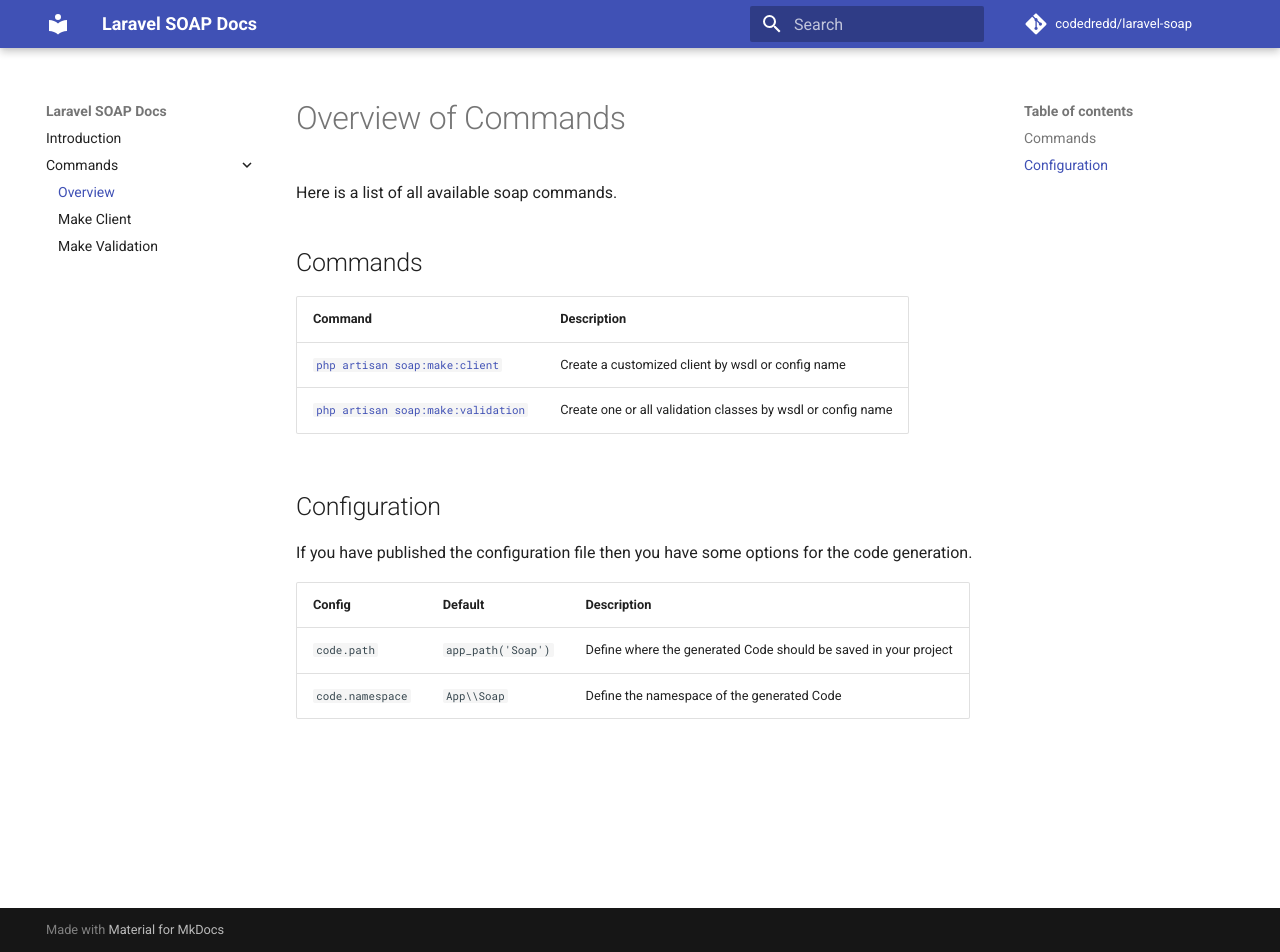
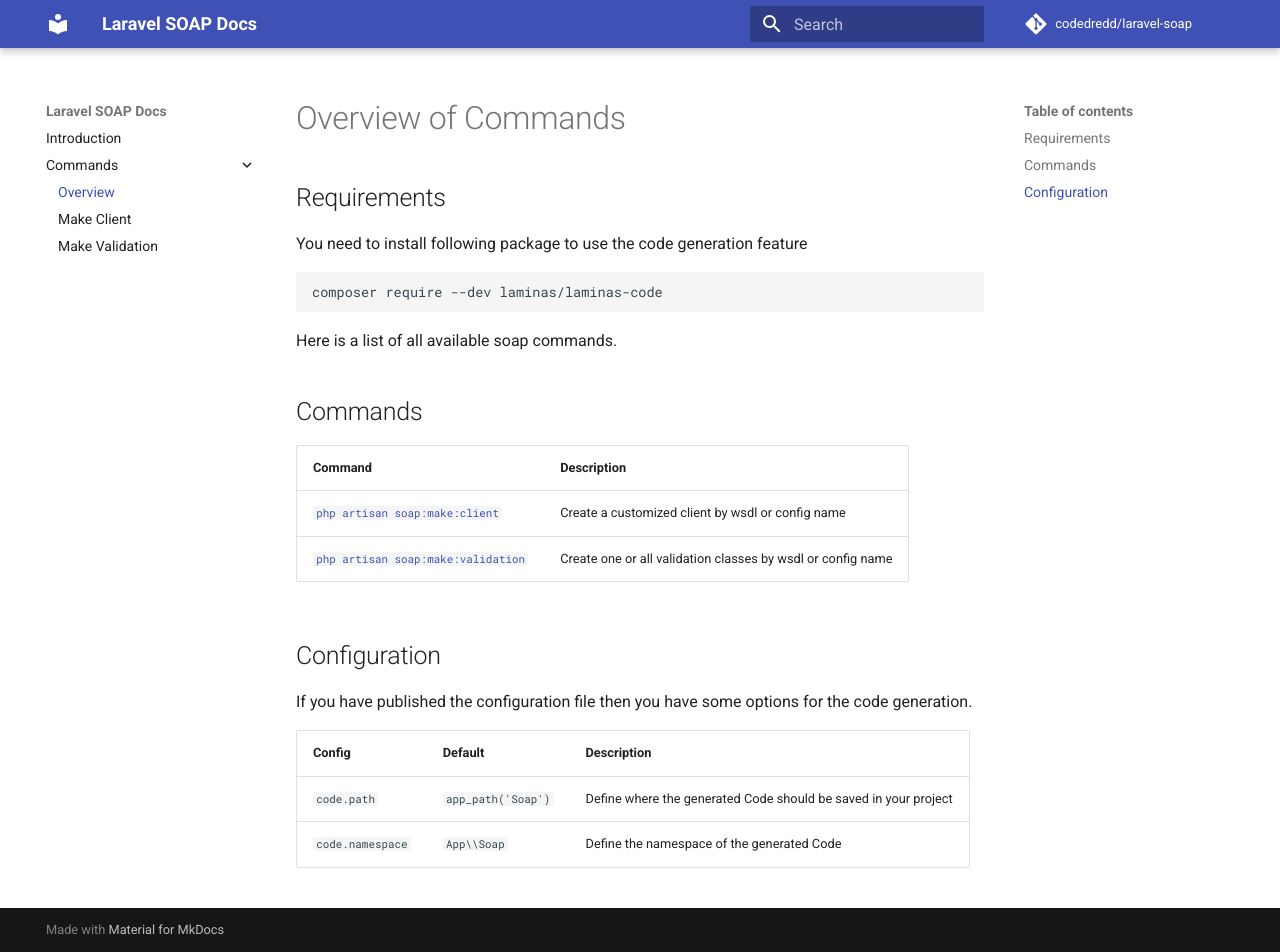
Before and after one commit to CodeDredd/laravel-soap, an MkDocs documentation site: the page built from docs/commands/overview.md, in a window 1280 px wide and 952 px high. Built offline with MkDocs 1.6.1 and Material for MkDocs 9.7.7, drawn with Linux system fonts in a browser that asks for light colours; comment, search, counter and statistics services are not loaded.

Commit message:
refactor(v1): update docs

`````diff
--- a/docs/commands/overview.md
+++ b/docs/commands/overview.md
@@ -1,4 +1,12 @@
 # Overview of Commands
+
+## Requirements
+
+You need to install following package to use the code generation feature
+
+````bash
+composer require --dev laminas/laminas-code
+````
 
 Here is a list of all available soap commands.
 
`````
